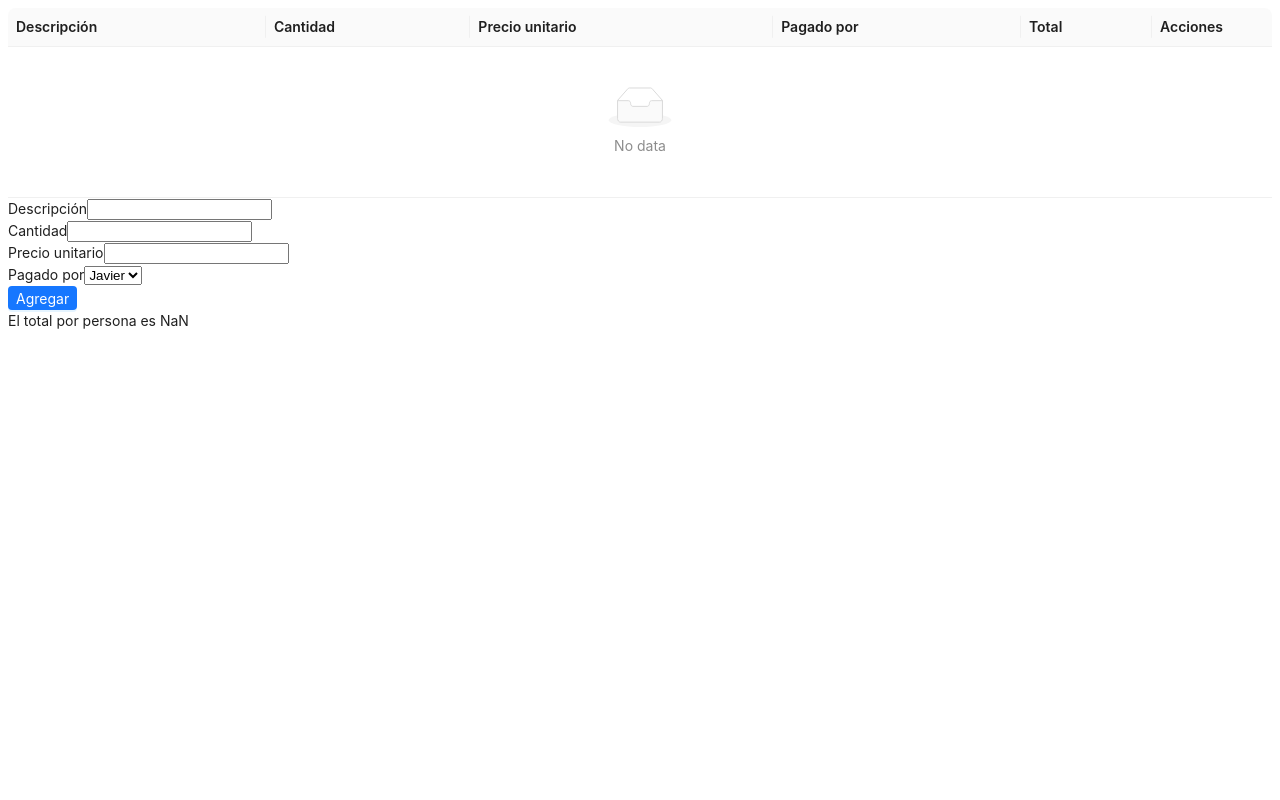
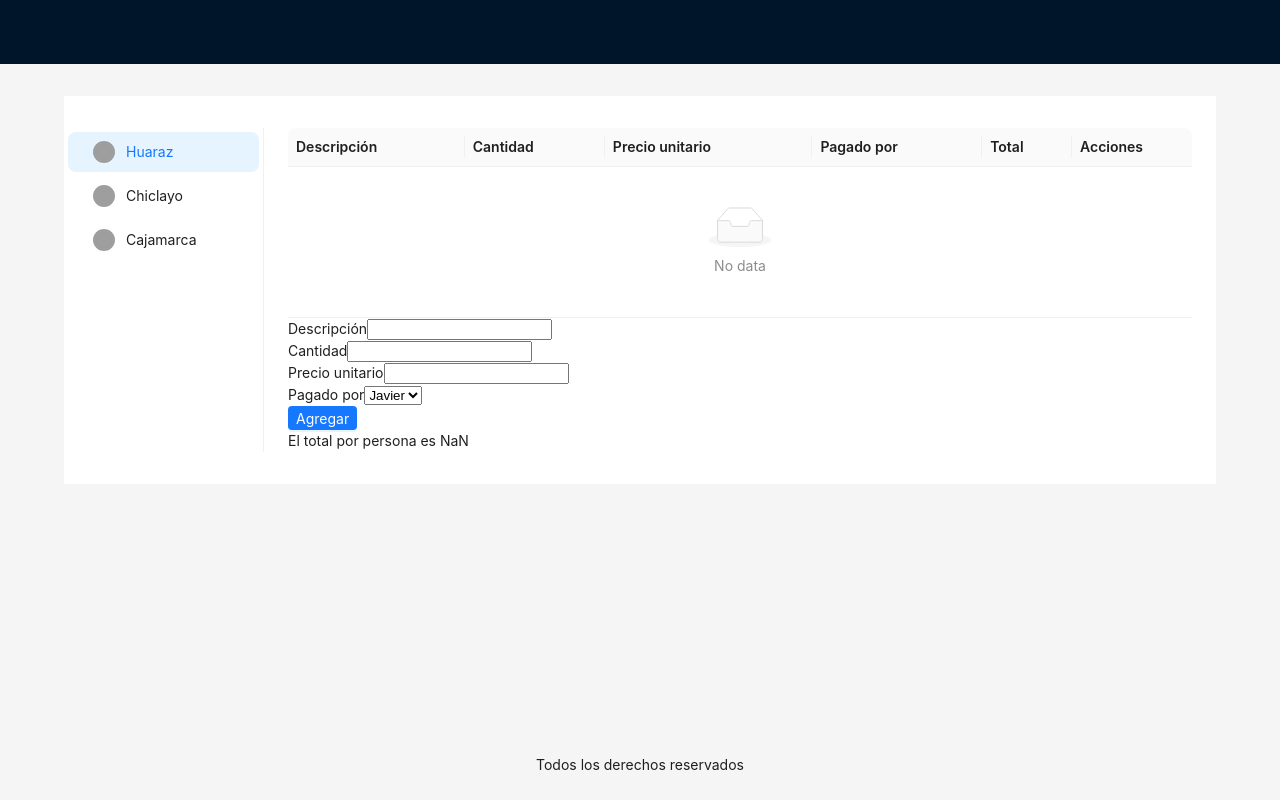
Before and after one commit to itmarck/expenses, a React (Vite) app: page / in a window 1280 px wide. Built offline with nearby package versions, Linux system fonts and the light colour scheme; grey boxes are pictures that could not be loaded.

Commit message:
Layout added to the app

```diff
--- /dev/null
+++ b/src/App.css
@@ -0,0 +1,3 @@
+body {
+  margin: 0;
+}
--- /dev/null
+++ b/src/components/ExpenseLayout/index.jsx
@@ -0,0 +1,52 @@
+import { Avatar, Layout, Menu, theme } from 'antd'
+import { useState } from 'react'
+
+const { Sider, Content } = Layout
+
+const initialTravels = [
+  {
+    id: '001',
+    place: 'Huaraz',
+    image: 'https://picsum.photos/32/32?id=001',
+  },
+  {
+    id: '002',
+    place: 'Chiclayo',
+    image: 'https://picsum.photos/32/32?id=002',
+  },
+  {
+    id: '003',
+    place: 'Cajamarca',
+    image: 'https://picsum.photos/32/32?id=003',
+  },
+]
+
+export function ExpenseLayout({ children }) {
+  const [travels, setTravels] = useState(initialTravels)
+
+  const {
+    token: { colorBgContainer },
+  } = theme.useToken()
+
+  const items = initialTravels.map((travel) => ({
+    key: travel.id,
+    icon: <Avatar src={travel.image} alt={travel.place} shape="circle" />,
+    label: travel.place,
+  }))
+
+  return (
+    <Layout style={{ padding: '2rem 0', background: colorBgContainer }}>
+      <Sider width={200}>
+        <Menu
+          mode="inline"
+          defaultSelectedKeys={initialTravels[0].id}
+          style={{ height: '100%' }}
+          items={items}
+        />
+      </Sider>
+      <Content style={{ padding: '0 24px', minHeight: 280 }}>
+        {children}
+      </Content>
+    </Layout>
+  )
+}
--- a/src/main.jsx
+++ b/src/main.jsx
@@ -1,18 +1,33 @@
-import { App, ConfigProvider } from 'antd'
+import { App, ConfigProvider, Layout } from 'antd'
 import React from 'react'
 import ReactDOM from 'react-dom/client'
 import { ExpenseBoard } from './components/ExpenseBoard'
+import { ExpenseLayout } from './components/ExpenseLayout'
 
-const componentSize = 'small'
+import './App.css'
+
+const { Header, Content, Footer } = Layout
 
 const container = document.getElementById('root')
 const root = ReactDOM.createRoot(container)
 
 root.render(
   <React.StrictMode>
-    <ConfigProvider componentSize={componentSize}>
+    <ConfigProvider componentSize="small">
       <App>
-        <ExpenseBoard />
+        <Layout style={{ minHeight: '100vh' }}>
+          <Header />
+
+          <Content style={{ padding: '2rem 4rem' }}>
+            <ExpenseLayout>
+              <ExpenseBoard />
+            </ExpenseLayout>
+          </Content>
+
+          <Footer style={{ textAlign: 'center' }}>
+            Todos los derechos reservados
+          </Footer>
+        </Layout>
       </App>
     </ConfigProvider>
   </React.StrictMode>,
```
